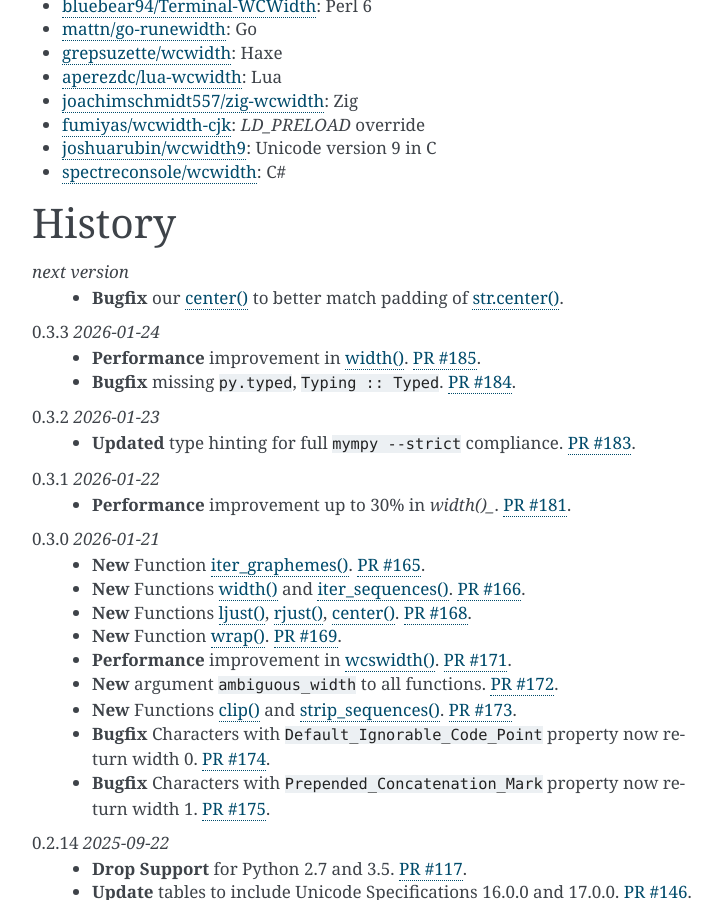
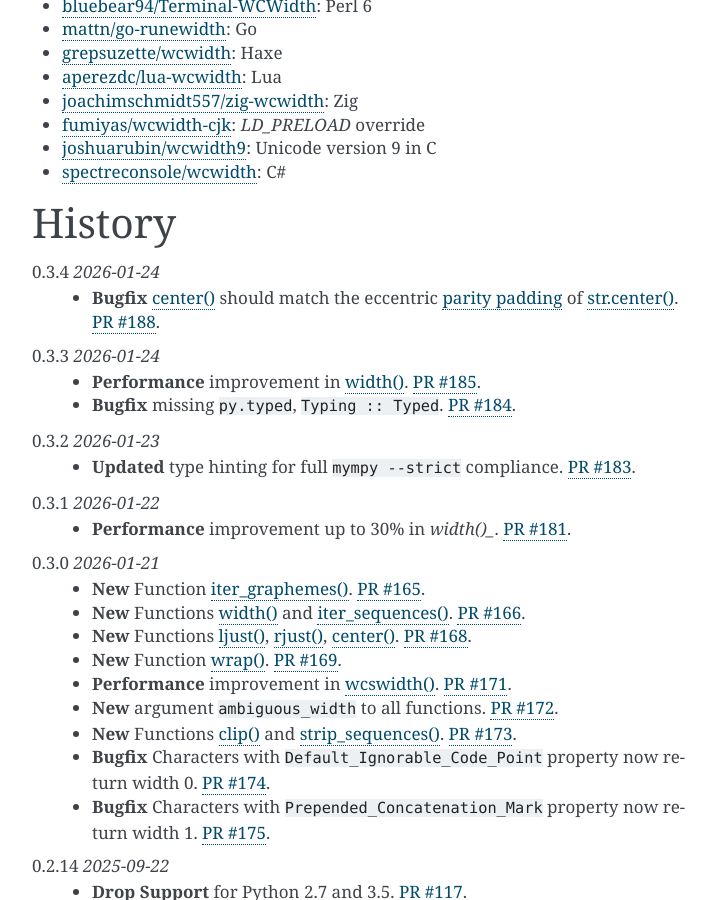
Before and after one commit to jquast/wcwidth, a Sphinx documentation site: the page built from docs/intro.rst, in a window 1280 px wide and 900 px high, scrolled down 8785 px. Shown: the whole window, without its empty margins (388-1110 px from the left). Built offline with Sphinx 7.4.7, drawn with Linux system fonts in a browser that asks for light colours.

Commit message:
prepare for 0.3.4

```diff
--- a/docs/intro.rst
+++ b/docs/intro.rst
@@ -442,8 +442,9 @@ languages.
 History
 =======
 
-*next version*
-  * **Bugfix** our `center()`_ to better match padding of `str.center()`_.
+0.3.4 *2026-01-24*
+  * **Bugfix** `center()`_ should match the eccentric `parity padding`_
+    of `str.center()`_. `PR #188`_.
 
 0.3.3 *2026-01-24*
   * **Performance** improvement in `width()`_. `PR #185`_.
@@ -611,6 +612,7 @@ https://www.cl.cam.ac.uk/~mgk25/ucs/wcwidth.c::
 .. _`PR #183`: https://github.com/jquast/wcwidth/pull/183
 .. _`PR #184`: https://github.com/jquast/wcwidth/pull/184
 .. _`PR #185`: https://github.com/jquast/wcwidth/pull/185
+.. _`PR #188`: https://github.com/jquast/wcwidth/pull/188
 .. _`Issue #101`: https://github.com/jquast/wcwidth/issues/101
 .. _`jquast/blessed`: https://github.com/jquast/blessed
 .. _`selectel/pyte`: https://github.com/selectel/pyte
@@ -662,6 +664,7 @@ https://www.cl.cam.ac.uk/~mgk25/ucs/wcwidth.c::
 .. _`iter_sequences()`: https://wcwidth.readthedocs.io/en/latest/api.html#wcwidth.iter_sequences
 .. _`Unicode Standard Annex #29`: https://www.unicode.org/reports/tr29/
 .. _`Terminal.detect_ambiguous_width()`: https://blessed.readthedocs.io/en/latest/api/terminal.html#blessed.terminal.Terminal.detect_ambiguous_width
+.. _`parity padding`: https://jazcap53.github.io/pythons-eccentric-strcenter.html
 .. |pypi_downloads| image:: https://img.shields.io/pypi/dm/wcwidth.svg?logo=pypi
     :alt: Downloads
     :target: https://pypi.org/project/wcwidth/
--- a/pyproject.toml
+++ b/pyproject.toml
@@ -4,7 +4,7 @@ requires = [ "hatchling" ]
 
 [project]
 name = "wcwidth"
-version = "0.3.3"
+version = "0.3.4"
 description = "Measures the displayed width of unicode strings in a terminal"
 readme = "README.rst"
 keywords = [
```
Also changed, not shown: 1 other file.
